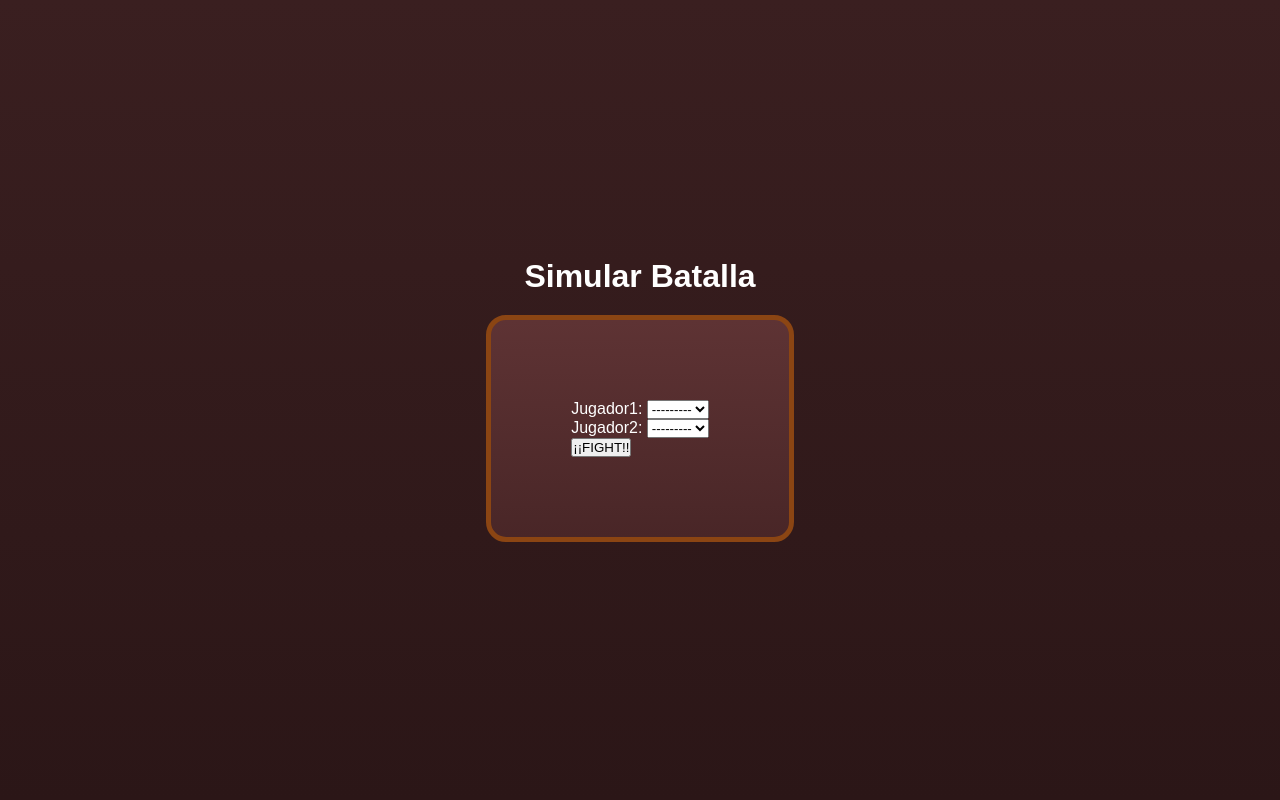
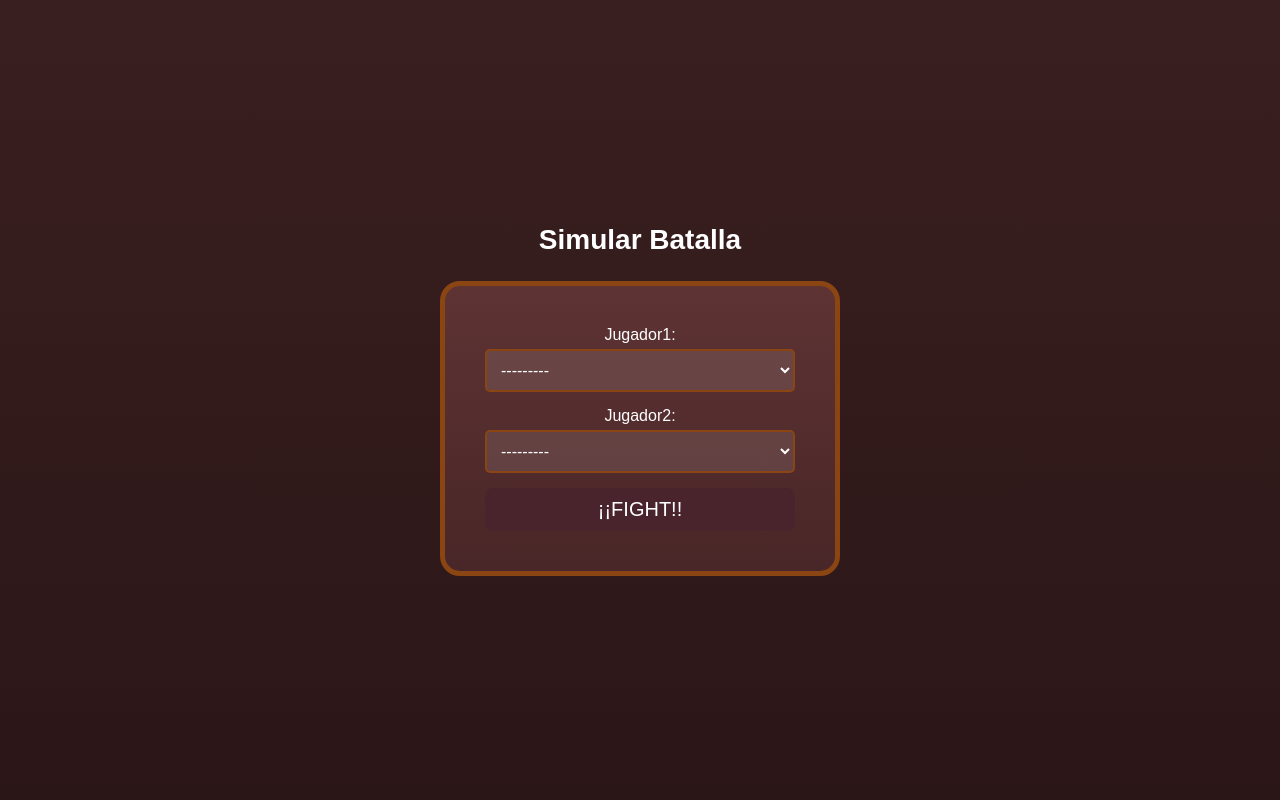
Before and after one commit to daninogales30/juego_tierra_media_django, a Django app: page /battle/simulate/ in a window 1280 px wide. Run offline with Django 5.2, Linux system fonts and the light colour scheme; data that the repository does not hold is empty.

Commit message:
Battle view css completado

```diff
--- a/battle/static/battleview.css
+++ b/battle/static/battleview.css
@@ -4,7 +4,7 @@
     box-sizing: border-box;
 }
 
-body{
+body {
     font-family: sans-serif;
     color: white;
     background: linear-gradient(#3a1f20, #2b1617);
@@ -13,20 +13,77 @@ body{
     justify-content: center;
     align-items: center;
     height: 100vh;
-    gap: 20px;
 }
 
-div{
+h1 {
+    font-size: 28px;
+    margin-bottom: 25px;
+    text-align: center;
+}
+
+div {
     background: linear-gradient(to bottom, #5e3334, #492627);
     border: 5px saddlebrown solid;
     border-radius: 20px;
-    padding: 80px;
+    padding: 40px;
     display: flex;
     flex-direction: column;
+    gap: 20px;
     transition: transform 0.3s ease, box-shadow 0.3s ease;
+    text-align: center;
+    max-width: 400px;
+    width: 100%;
 }
 
-div:hover{
+div:hover {
     transform: translateY(-10px);
     box-shadow: 0px 20px 30px #1c0e0e;
 }
+
+form {
+    display: flex;
+    flex-direction: column;
+    gap: 15px;
+}
+
+form p {
+    display: flex;
+    flex-direction: column;
+    gap: 5px;
+}
+
+input, select {
+    width: 100%;
+    padding: 10px;
+    border-radius: 5px;
+    border: 2px solid saddlebrown;
+    background-color: rgba(255, 255, 255, 0.1);
+    color: white;
+    font-size: 16px;
+    outline: none;
+    transition: border-color 0.3s ease;
+}
+
+input:focus, select:focus {
+    border-color: #cfcfcf;
+}
+
+select option {
+    color: black;
+}
+
+button {
+    font-size: 20px;
+    color: white;
+    background-color: rgba(73, 36, 45, 0.8);
+    padding: 10px;
+    border: none;
+    border-radius: 7px;
+    cursor: pointer;
+    transition: background-color 0.35s ease, color 0.35s ease;
+}
+
+button:hover {
+    background-color: rgba(126, 69, 82, 0.8);
+    color: #cfcfcf;
+}
```
